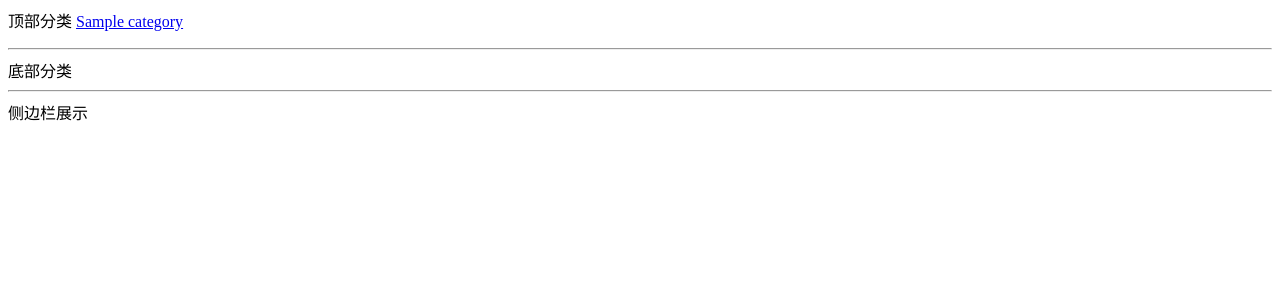
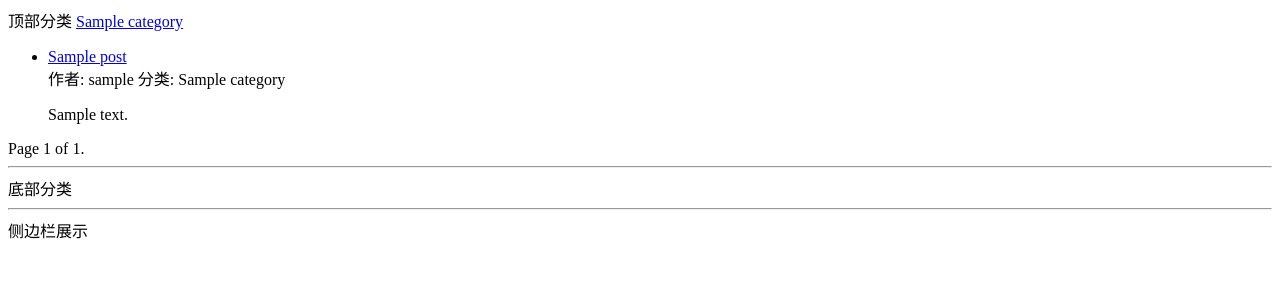
Before and after one commit to libincla/typeidea, a Django app: page / in a window 1280 px wide. Shown: the top 300 px of the page. Run offline with Django 3.2, Linux system fonts and the light colour scheme; tables that the repository leaves empty hold one stand-in row (values such as "Sample post").

Commit message:
modify class view

```diff
--- a/typeidea/typeidea/blog/views.py
+++ b/typeidea/typeidea/blog/views.py
@@ -2,30 +2,109 @@
 from django.http import HttpResponse
 from .models import Post, Tag, Category
 from config.models import  Sidebar
+from django.views.generic import DetailView, ListView
+from django.shortcuts import get_object_or_404
+
+class CommonViewMixin:
+    # def get_category_context(self):
+    #     categories = Category.objects.filter(status=1)  # TODO: fix magic number
+
+    #     nav_cates = []
+    #     cates = []
+    #     for cate in categories:
+    #         if cate.is_nav:
+    #             nav_cates.append(cate)
+    #         else:
+    #             cates.append(cate)
+    #     return {
+    #         'nav_cates': nav_cates,
+    #         'cates': cates,
+    #     }
+
+    #获取content内容
+    def get_context_data(self, **kwargs):
+        context = super().get_context_data(**kwargs)
+        context.update({
+            'sidebars': Sidebar.get_all(),
+        })
+        context.update(Category.get_nav())
+        return context
+
+class IndexView(CommonViewMixin,ListView):
+    # queryset = Post.latest_posts()
+    queryset = Post.objects.filter(status=Post.STATUS_NORMAL)
+    paginate_by = 5
+    context_object_name = 'post_list'
+    template_name = 'blog/list.html'
+# Create your views here.
+
+class PostListView(ListView):
+    queryset = Post.latest_posts()
+    paginate_by = 1
+    context_object_name = 'post_list'
+    template_name = 'blog/list.html'
+
+class CategoryView(IndexView):
+    def get_context_data(self, **kwargs):
+        context = super().get_context_data(**kwargs)
+        category_id = self.kwargs.get('category_id')
+        # get_object_or_404是一个快捷方式，用来获取一个对象的实例，如果获取到，返回实例对象。如果不存在，返回404错误
+        category = get_object_or_404(Category, pk=category_id)
+        context.update({
+            'category': category,
+        })
+        return context
+
+    def get_queryset(self):
+        # 重写queryset，根据分类过滤
+        queryset = super().get_queryset()
+        category_id = self.kwargs.get('category_id')
+        return queryset.filter(category_id=category_id)
+
+class  TagView(IndexView):
+    def get_context_data(self, **kwargs):
+        context = super().get_context_data(**kwargs)
+        tag_id = self.kwargs.get('tag_id')
+        tag = get_object_or_404(Tag, pk=tag_id)
+        context.update({
+            'tag': tag,
+        })
+
+    def get_queryset(self):
+        queryset = super().get_queryset()
+        tag_id = self.kwargs.get('tag_id')
+        return queryset.filter(tag__id=tag_id)
+
+class PostDetailView(CommonViewMixin,DetailView):
+    # queryset = Post.latest_posts()  这种方法会报错
+    queryset = Post.objects.filter(status=Post.STATUS_NORMAL)
+    template_name = 'blog/detail.html'
+    context_object_name = 'post'
+    pk_url_kwarg = 'post_id'
 
 
-# Create your views here.
 
-def post_list(request, category_id=None, tag_id=None):
-    tag = None
-    category = None
 
-    if tag_id:
-        post_list, tag = Post.get_by_tag(tag_id)
-    elif category_id:
-        post_list, category = Post.get_by_category(category_id)
+# def post_list(request, category_id=None, tag_id=None):
+#     tag = None
+#     category = None
 
-    else:
-        post_list = Post.latest_posts()
+#     if tag_id:
+#         post_list, tag = Post.get_by_tag(tag_id)
+#     elif category_id:
+#         post_list, category = Post.get_by_category(category_id)
 
-    context = {
-        'category': category,
-        'tag':tag,
-        'post_list' : post_list,
-    }
-    context.update(Category.get_nav())
-    context.update({"sidebars" : Sidebar.get_cli()})
-    return render(request, 'blog/list.html', context=context)
+#     else:
+#         post_list = Post.latest_posts()
+
+#     context = {
+#         'category': category,
+#         'tag':tag,
+#         'post_list' : post_list,
+#     }
+#     context.update(Category.get_nav())
+#     context.update({"sidebars" : Sidebar.get_cli()})
+#     return render(request, 'blog/list.html', context=context)
     # if  tag_id:
     #     try:
     #         tag = Tag.objects.get(id=tag_id)
@@ -38,23 +117,21 @@
     #     if category_id:
     #         post_list = post_list.filter(category_id=category_id)
     # return render(request, 'blog/list.html', context={'post_list': post_list})
-
     # content = 'post_list category_id={category_id}, tag_id={tag_id}'.format(category_id=category_id, tag_id=tag_id)
     # return HttpResponse(content)
     # return render(request, 'blog/list.html', context={'name': 'post_list'})
 
+# def post_detail(request, post_id):
+#     try:
+#         post = Post.objects.get(id=post_id)
+#     except Post.DoesNotExist:
+#         post = None
 
-def post_detail(request, post_id):
-    try:
-        post = Post.objects.get(id=post_id)
-    except Post.DoesNotExist:
-        post = None
-
-    print(type(post))
-    context = {'post':post}
-    context.update(Category.get_nav())
-    context.update({"sidebars": Sidebar.get_cli()})
-    return render(request, 'blog/detail.html', context=context)
+#     print(type(post))
+#     context = {'post':post}
+#     context.update(Category.get_nav())
+#     context.update({"sidebars": Sidebar.get_cli()})
+#     return render(request, 'blog/detail.html', context=context)
 
     # return HttpResponse('detail')
     # return render(request, 'blog/detail.html', context={'name': "post_detail"})
--- a/typeidea/typeidea/config/models.py
+++ b/typeidea/typeidea/config/models.py
@@ -46,7 +46,7 @@
     created_time = models.DateTimeField(auto_now_add=True, verbose_name="创建时间")
 
     @classmethod
-    def get_cli(cls):
+    def get_all(cls):
         return cls.objects.filter(status=cls.STATUS_SHOW)
 
     #python内置的property装饰器负责把一个方法变成属性调用的
--- a/typeidea/typeidea/typeidea/templates/blog/list.html
+++ b/typeidea/typeidea/typeidea/templates/blog/list.html
@@ -10,12 +10,11 @@
 {% endblock %}
 
 {% block main %}
-    <ul>
+    <!-- <ul>
         {% for post in post_list %}
-            <li>
-                <!-- <a href="/post/{{ post.id }}.html">{{ post.title }}</a>
-                 -->
-                <a href="{% url 'post-detail' post.id %}">{{ post.title }}</a>
+            <li> -->
+                <!-- <a href="/post/{{ post.id }}.html">{{ post.title }}</a> -->
+                <!-- <a href="{% url 'post-detail' post.id %}">{{ post.title }}</a>
                 <div>
                     <span>作者: {{ post.owner.username }}</span>
                     <span>分类: {{ post.category.name }}</span>
@@ -23,5 +22,26 @@
                 <p>{{ post.desc }}</p>
             </li>
         {% endfor %}
-    </ul>
+   </ul> -->
+   <ul>
+       {% for post in post_list %}
+       <li>
+           <a href="{% url 'post-detail' post.id %}">{{ post.title }}</a>
+           <div>
+                <span>作者: {{ post.owner.username }}</span>
+                <span>分类: {{ post.category.name }}</span>
+           </div>
+           <p>{{ post.desc }}</p>
+       </li>
+       {% endfor %}
+   </ul>
+   {% if page_obj %}
+    {% if page_obj.has_previous %}
+        <a href="?page={{ page_obj.previous_page_number }}">上一页</a>
+    {% endif %}
+    Page {{ page_obj.number }} of {{ paginator.num_pages}}.
+    {% if page_obj.has_next %}
+        <a href="?page={{ page_obj.next_page_number }}">下一页</a>
+    {% endif %}
+   {% endif %}
 {% endblock %}
--- a/typeidea/typeidea/typeidea/urls.py
+++ b/typeidea/typeidea/typeidea/urls.py
@@ -16,16 +16,19 @@
 from django.conf.urls import url
 from django.contrib import admin
 
-from blog.views import post_list, post_detail
+# from blog.views import post_list, post_detail, PostDetailView
+from blog.views import PostDetailView, PostListView, IndexView, CategoryView, TagView
 from config.views import links
 
 # from typeidea.custom_site import custom_site
 
 urlpatterns = [
-    url(r'^$', post_list, name="index"),
-    url(r'^category/(?P<category_id>\d+)/$', post_list, name="category-list"),
-    url(r'^tag/(?P<tag_id>\d+)/$', post_list, name="tag-list"),
-    url(r'^post/(?P<post_id>\d+).html$', post_detail, name="post-detail"),
+    url(r'^$', IndexView.as_view(), name="index"),
+    url(r'^category/(?P<category_id>\d+)/$', CategoryView.as_view(), name="category-list"),
+    url(r'^tag/(?P<tag_id>\d+)/$', TagView.as_view(), name="tag-list"),
+    url(r'^post/(?P<post_id>\d+).html$', PostDetailView.as_view(), name="post-detail"),
+    # url(r'^post/(?P<pk>\d+).html$', PostDetailView.as_view(), name='post-detail'),
     url(r'^links/$', links, name="links"),
-    url(r'^admin/', admin.site.urls, name="admin"),
+    # url(r'^admin/', admin.site.urls, name="admin"),
+
 ]
```
Also changed, not shown: typeidea/typeidea/typeidea/templates/blog/detail.html (+17 -2 lines).
